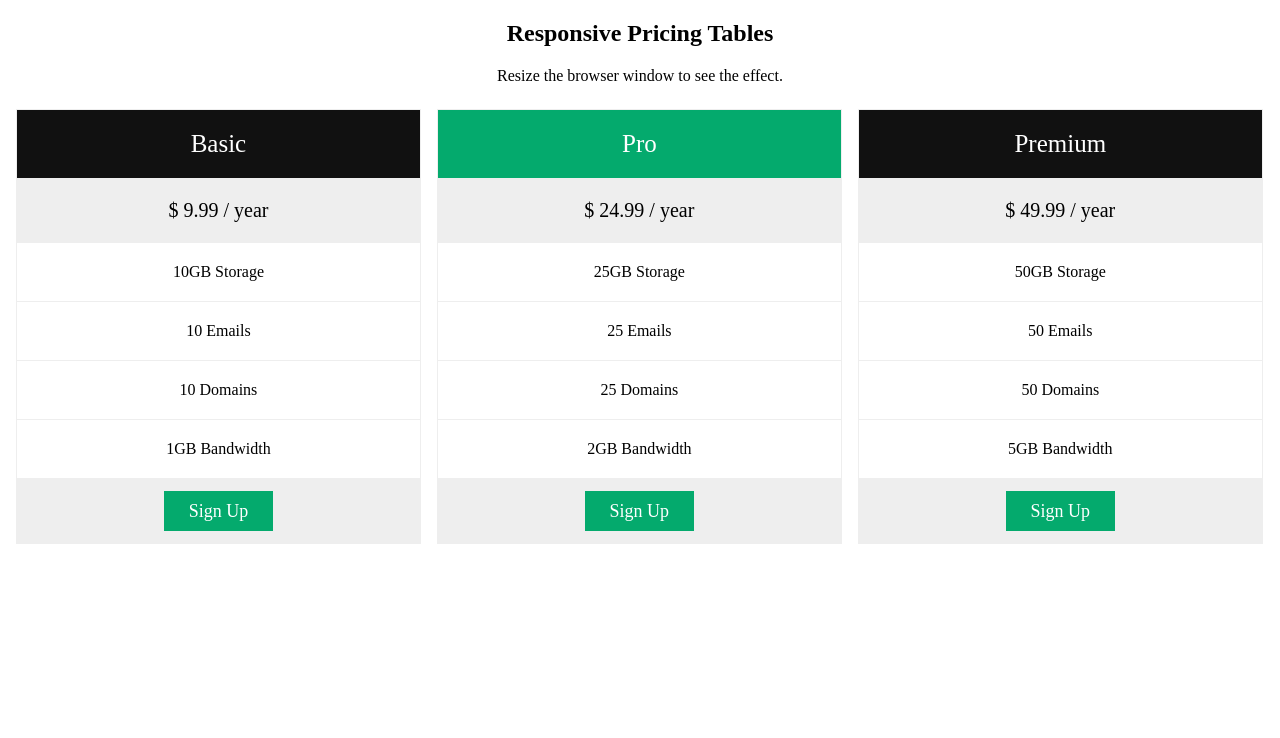
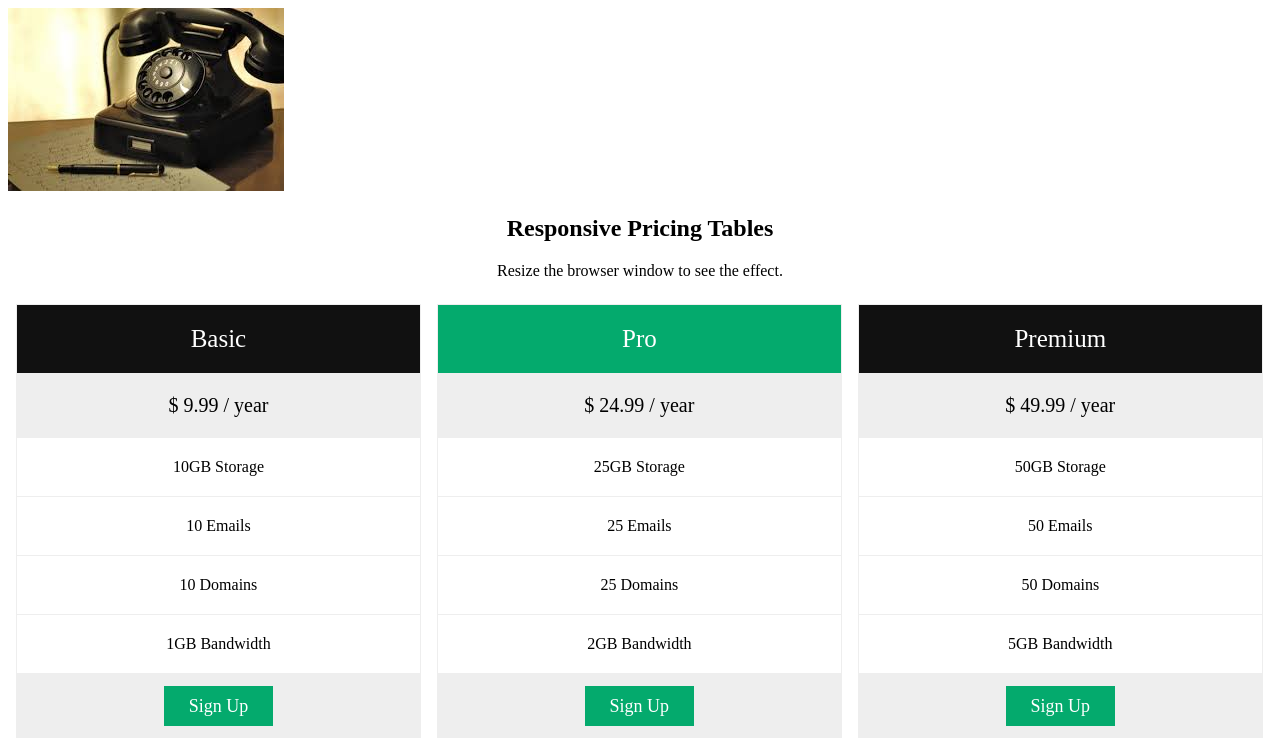
Before and after one commit to ramzanaliengineer/komori-corp, a Django app: page /singleProduct in a window 1280 px wide. Shown: the top 738 px of the page. Run offline with Django 5.2, Linux system fonts and the light colour scheme.

Commit message:
ma ny image correct ki h

```diff
--- a/templates/singleProduct.html
+++ b/templates/singleProduct.html
@@ -1,6 +1,8 @@
 <!DOCTYPE html>
+{% load static %}
 <html>
 <head>
+ <img src="{% static 'phone.jpeg' %}" class="d-block  w-100" alt="...">
 <meta name="viewport" content="width=device-width, initial-scale=1.0">
 <style>
 * {
```
